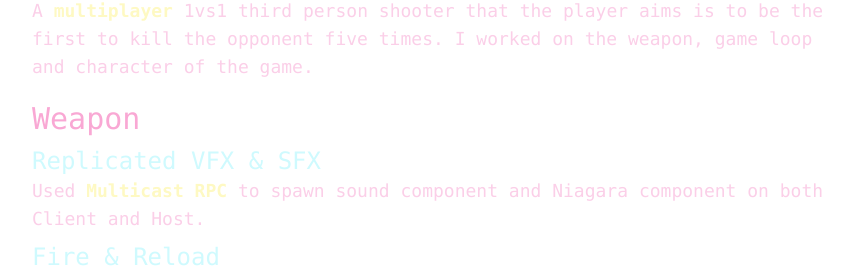
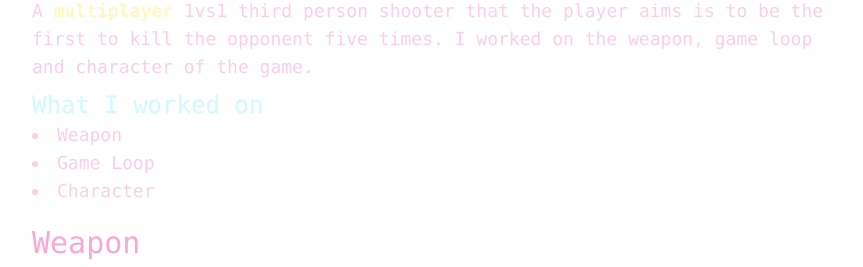
Before and after one commit to JustinLTH3/Portfolio, a Next.js app: page /Portfolio/DeadAim in a window 1280 px wide. Shown: the part 778-1045 px from the top of the page, without its empty margins (208-1071 px from the left). Built offline with nearby package versions, Linux system fonts and the light colour scheme.

Commit message:
Update css and Dead Aim page.

```diff
--- a/src/app/DeadAim/page.tsx
+++ b/src/app/DeadAim/page.tsx
@@ -28,6 +28,12 @@ export default function Page() {
                         be the first to kill the opponent five times. I worked on the weapon, game loop and character of
                         the game.
                     </p>
+                    <h3>What I worked on</h3>
+                    <ul className="list-disc list-inside">
+                        <li>Weapon</li>
+                        <li>Game Loop</li>
+                        <li>Character</li>
+                    </ul>
                 </div>
                 <div className="w-full pt-5">
                     <h2>Weapon</h2>
--- a/src/app/globals.css
+++ b/src/app/globals.css
@@ -35,7 +35,7 @@ th {
     @apply  font-bold;
 }
 
-p,a {
+p,a ,li{
     @apply text-lg justify-center text-pink-200;
 }
 b{
```
